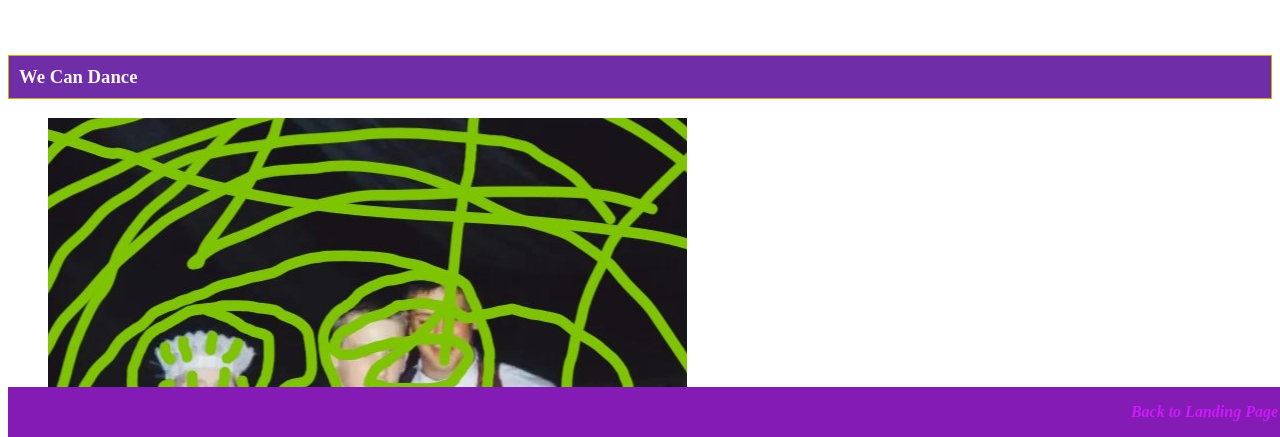
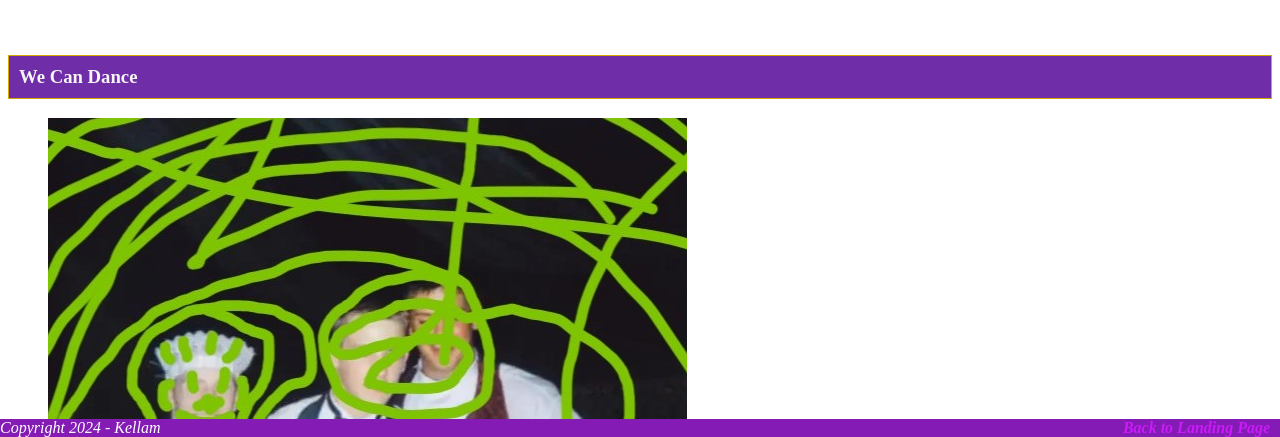
Before and after one commit to JKBRUIN/bioSite, a plain HTML site: page gallery.html in a window 1280 px wide. Shown: the part 363-800 px from the top of the page. Drawn offline with Linux system fonts and the light colour scheme.

Commit message:
Better Footer

```diff
--- a/gallery.html
+++ b/gallery.html
@@ -116,17 +116,16 @@
                     Gonna watch you grow</figcaption>
             </div>
         </div>
-        <div>
-        <p> </p>
-        <p> </p>
-        <p> </p>
-        <p> </p>
-        </div>
+        <br>
+        <br>
     </div>
     <footer>
-        <p>
-            <a href="https://jkbruin.github.io/bioSite/">Back to Landing Page</a>
-        </p>
+        <p1>
+            Copyright 2024 - Kellam
+        </p1>
+        <p2>
+            <a href="https://jkbruin.github.io/csd-340/">Back to Landing Page</a>
+        </p2>
     </footer>
 </body>
 </html>
--- a/site.css
+++ b/site.css
@@ -119,15 +119,22 @@ a:visited{
     height: auto;
 }
 
-
 footer {
     background-color: #841bb5; /* Same as header color */
     position: fixed;
+    left: 0;
     bottom: 0;
     width: 100%;
 }
+footer p1 {
+    color: white;
+    font-weight: 400;
+    float: left;
+    padding-right: 10px;
+    font-style: italic;
+}
 
-footer p {
+footer p2 {
     color: white;
     font-weight: 400;
     float: right;
```
Also changed, not shown: about.html (+8 -6 lines), hobbies.html (+8 -3 lines), index.html (+8 -3 lines).
